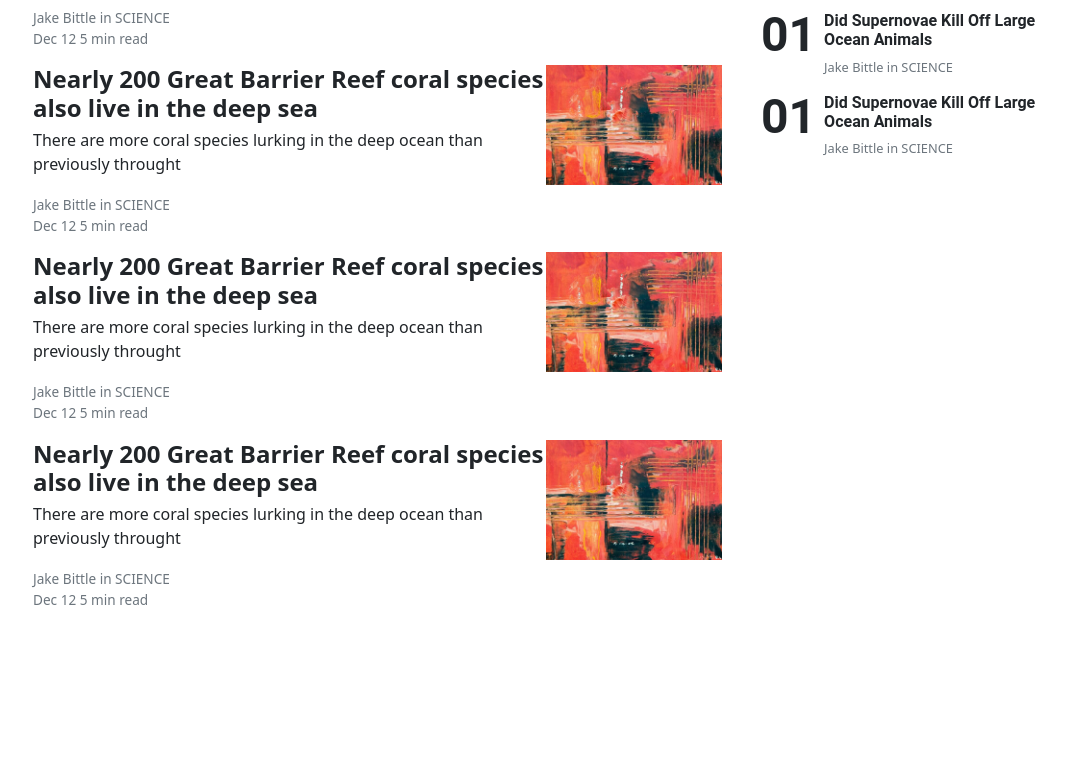
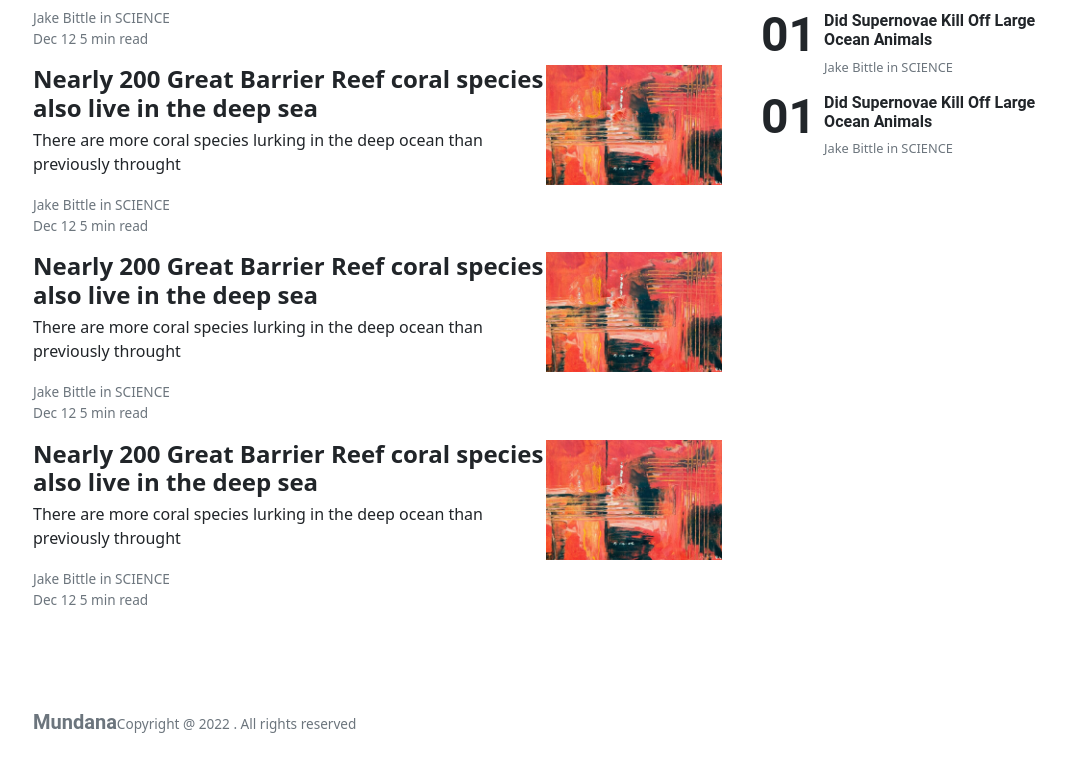
Before and after one commit to amandeep0826/react-blog-app, a React (Create React App) app: page / in a window 1280 px wide. Shown: the part 744-1513 px from the top of the page, without its empty margins (94-1160 px from the left). Before the commit the page ends 1371 px from the top, so only its background shows below. Built offline with nearby package versions, Linux system fonts and the light colour scheme.

Commit message:
footer added

```diff
--- a/src/App.js
+++ b/src/App.js
@@ -2,14 +2,16 @@ import "bootstrap/dist/css/bootstrap.css";
 import "./App.css";
 import BodyComponent from "./components/bodyComponent";
 import FeaturedBlog from "./components/featured";
+import FooterComponent from "./components/footer";
 import NavbarComponent from "./components/navbar";
 
 function App() {
   return (
     <div style={{ paddingRight: "7em", paddingLeft: "7em" }}>
-      <NavbarComponent></NavbarComponent>
-      <FeaturedBlog></FeaturedBlog>
-      <BodyComponent></BodyComponent>
+      <NavbarComponent />
+      <FeaturedBlog />
+      <BodyComponent />
+      <FooterComponent />
     </div>
   );
 }
--- /dev/null
+++ b/src/components/footer/index.js
@@ -0,0 +1,33 @@
+import React from "react";
+
+export default function FooterComponent() {
+  return (
+    <div
+      style={{
+        paddingLeft: "15px",
+        marginTop: "5em",
+        marginBottom: "2em",
+      }}
+    >
+      <span
+        style={{
+          color: "#6c757d",
+          fontSize: "85%",
+          fontWeight: "400",
+        }}
+        className="navbar-brand mr-2"
+      >
+        <strong
+          style={{
+            fontWeight: "bolder",
+            fontSize: "1.25rem",
+            fontFamily: "Roboto",
+          }}
+        >
+          Mundana
+        </strong>
+        Copyright @ 2022 . All rights reserved
+      </span>
+    </div>
+  );
+}
```
